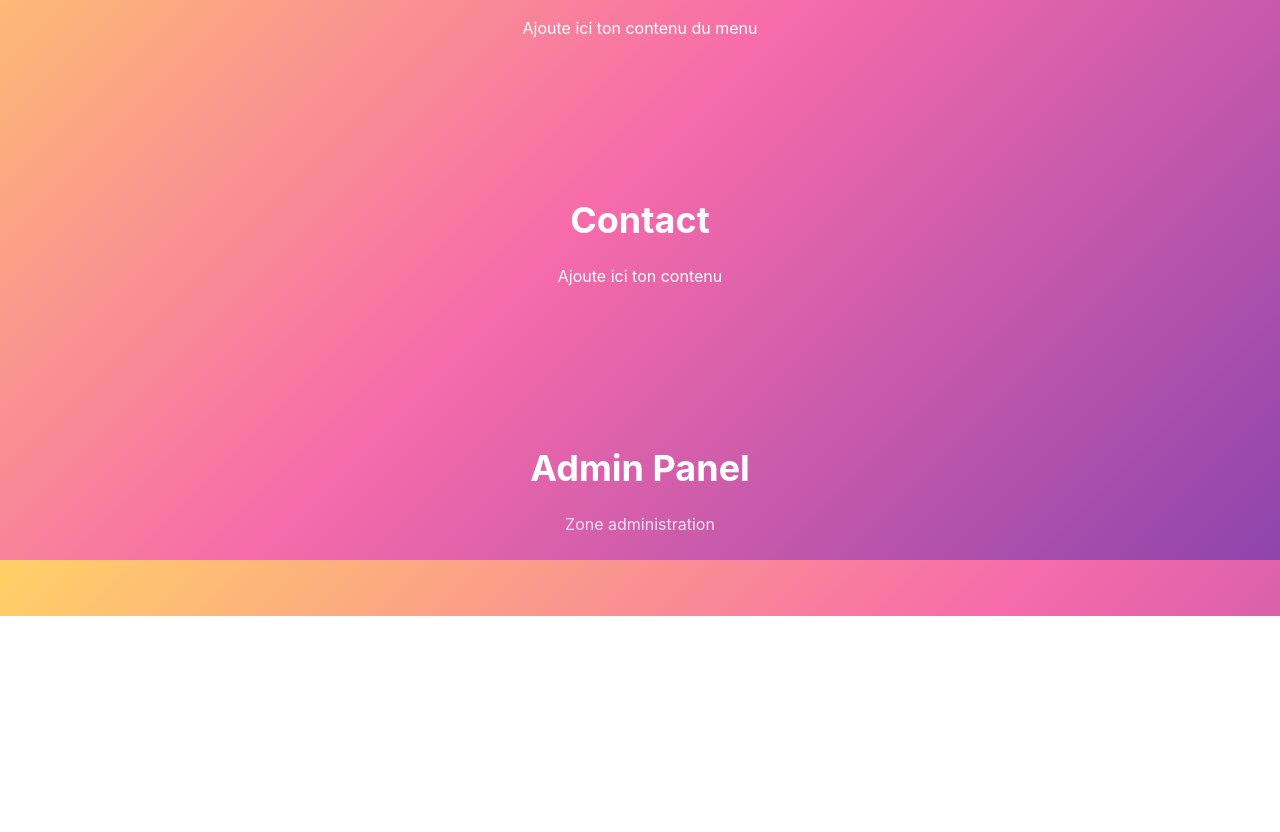
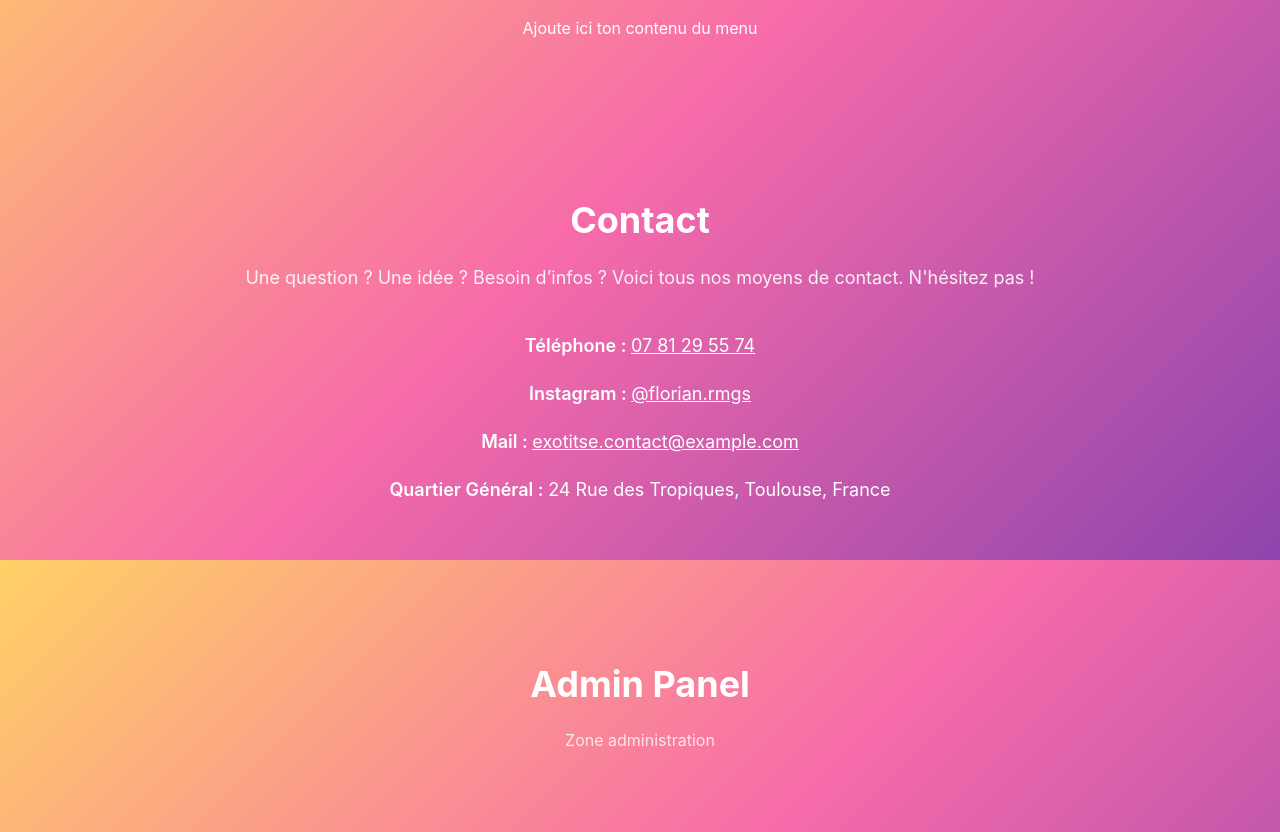
Before and after one commit to FlorianR903/BDE_ExotiTSE_site, a Next.js app: page / in a window 1280 px wide. Shown: the part 1840-2672 px from the top of the page. Before the commit the page ends 2456 px from the top, so only its background shows below. Built offline with nearby package versions, Linux system fonts and the light colour scheme.

Commit message:
Ajout d'un contenu préliminaire dans la section Contact

```diff
--- a/components/ContactSection.js
+++ b/components/ContactSection.js
@@ -1,9 +1,55 @@
 // components/ContactSection.js
 export default function ContactSection() {
   return (
-    <section className="py-20 text-white text-center">
+    <section id="contact" className="py-20 text-white text-center">
       <h2 className="text-4xl font-bold mb-6">Contact</h2>
-      <p>Ajoute ici ton contenu</p>
+      <p className="mt-6 text-lg text-white/90">
+          Une question ? Une idée ? Besoin d’infos ?
+          Voici tous nos moyens de contact. N'hésitez pas !
+      </p>
+
+        <div className="mt-10 space-y-5 text-lg">
+
+            {/* Numéro de téléphone */}
+            <div>
+                <span className="font-semibold">Téléphone : </span>
+                <a href="tel:0601020304" className="underline hover:text-yellow-300">
+                    07 81 29 55 74
+                </a>
+            </div>
+
+            {/* Instagram */}
+            <div>
+                <span className="font-semibold">Instagram : </span>
+                <a
+                    href="https://instagram.com/ton_compte"
+                    target="_blank"
+                    className="underline hover:text-yellow-300"
+                >
+                    @florian.rmgs
+                </a>
+            </div>
+
+            {/* Mail */}
+            <div>
+                <span className="font-semibold">Mail : </span>
+                <a
+                    href="mailto:exotitse.contact@example.com"
+                    className="underline hover:text-yellow-300"
+                >
+                    exotitse.contact@example.com
+                </a>
+            </div>
+
+            {/* Adresse postale */}
+            <div>
+                <span className="font-semibold">Quartier Général : </span>
+                <p className="inline-block">
+                    24 Rue des Tropiques, Toulouse, France
+                </p>
+            </div>
+
+        </div>
     </section>
   );
 }
--- a/components/Hero.js
+++ b/components/Hero.js
@@ -13,5 +13,5 @@ export default function Hero() {
                 <p className="mt-4 text-lg md:text-xl text-white/95 max-w-2xl mx-auto">La liste tropicale — events, menus, goodies et plus.</p>
             </motion.div>
         </motion.section>
-);
+    );
 }
--- a/tailwind.config.js
+++ b/tailwind.config.js
@@ -1,3 +1,4 @@
+// tailwind.config.js
 module.exports = {
 content: ["./pages/**/*.{js,jsx}", "./components/**/*.{js,jsx}"],
 theme: {
```
Also changed, not shown: components/Nav.js (indentation only).
